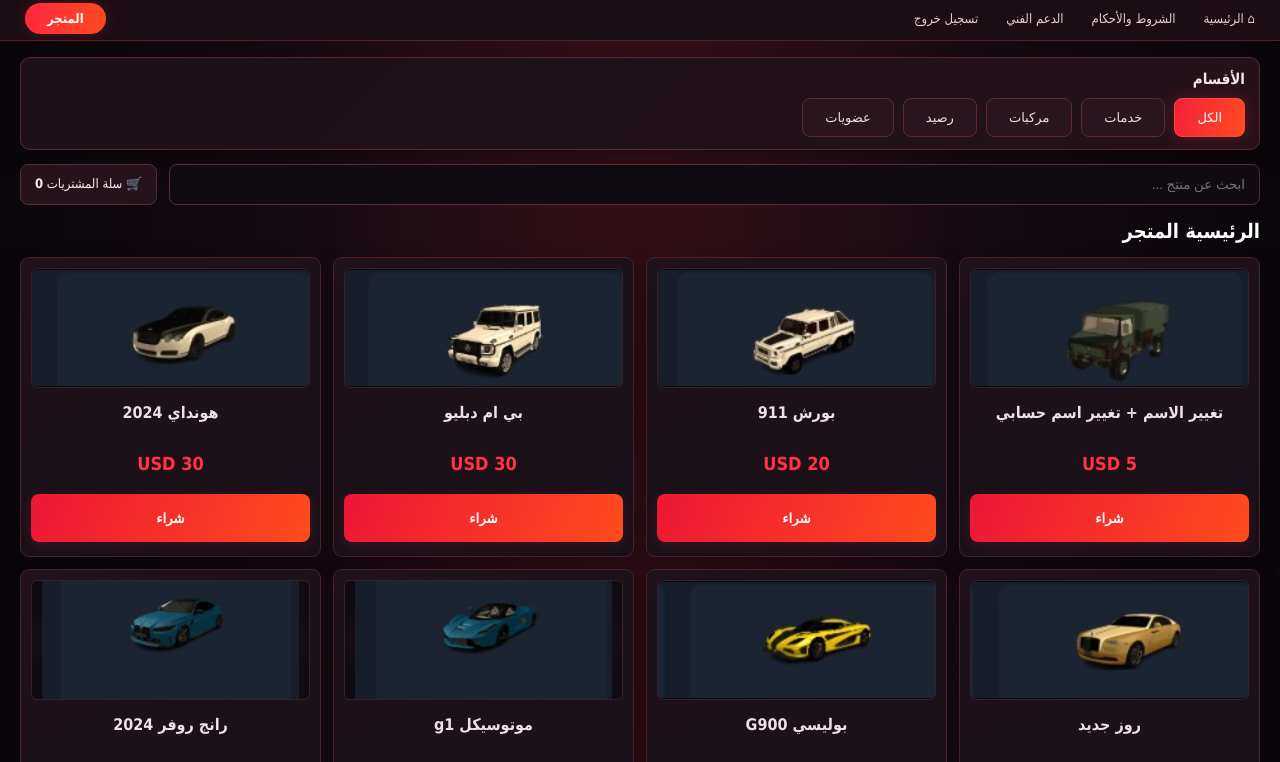
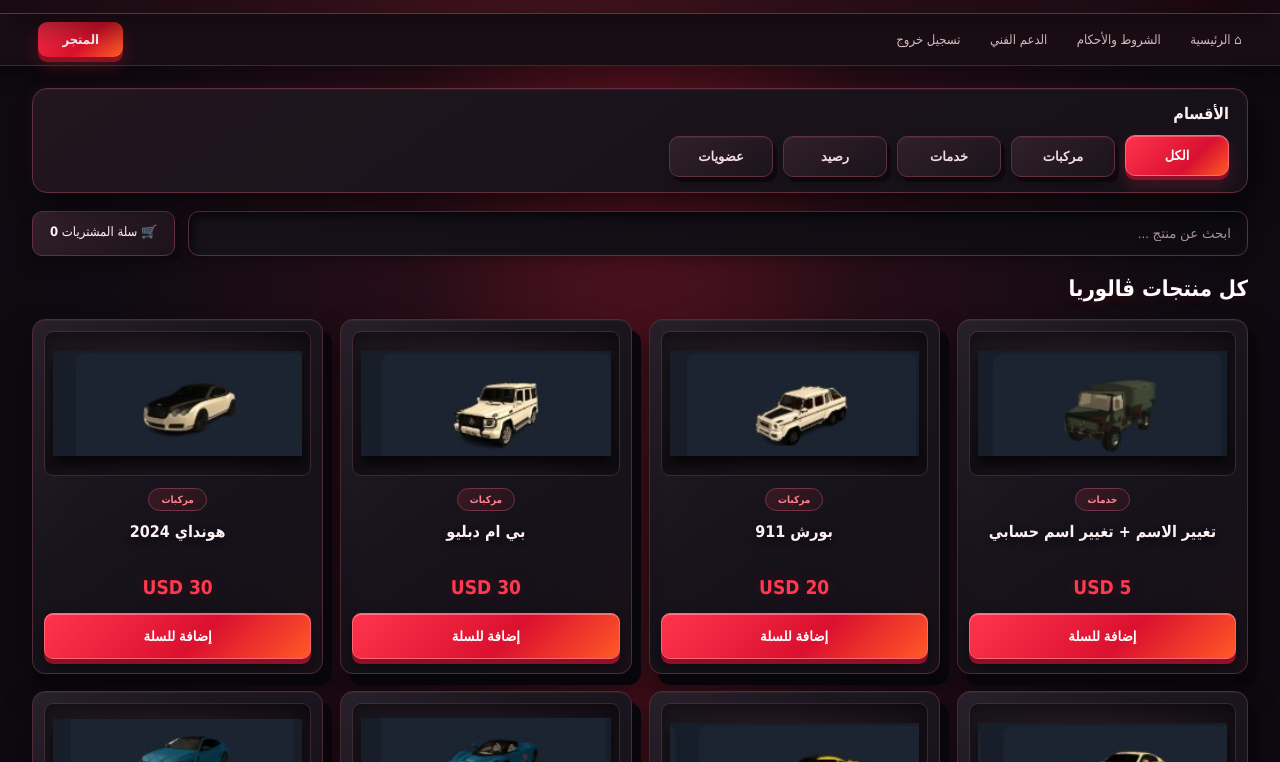
Before and after one commit to BUG-STORE-eg/Valoria, a plain HTML site: page index.html in a window 1280 px wide. Shown: the part 98-860 px from the top of the page. Drawn offline with Linux system fonts and the light colour scheme.

Commit message:
Add files via upload

```diff
--- a/app.js
+++ b/app.js
@@ -1,6 +1,96 @@
-const all=window.VALORIA_PRODUCTS||[];let selected="الكل",cart=0;
-const categories=["الكل",...new Set(all.map(p=>p.category))];
-const cats=document.getElementById("cats"),grid=document.getElementById("grid"),search=document.getElementById("search");
-function drawCats(){cats.innerHTML="";categories.forEach(c=>{const b=document.createElement("button");b.className="cat"+(c===selected?" active":"");b.textContent=c;b.onclick=()=>{selected=c;drawCats();render()};cats.appendChild(b)})}
-function render(){const q=search.value.trim().toLowerCase();const list=all.filter(p=>(selected==="الكل"||p.category===selected)&&p.name.toLowerCase().includes(q));document.getElementById("title").textContent=selected==="الكل"?"الرئيسية المتجر":selected;grid.innerHTML="";list.forEach(p=>{const card=document.createElement("article");card.className="product";card.innerHTML=`<div class="pic"><img src="${p.image}" alt="${p.name}"></div><div class="name">${p.name}</div><div class="price">USD ${p.price}</div><button class="buy">شراء</button>`;card.querySelector(".buy").onclick=()=>{cart++;document.getElementById("count").textContent=cart;alert("تمت الإضافة للسلة التجريبية. الشراء الحقيقي يحتاج ربط دفع وتسليم آمن.")};grid.appendChild(card)})}
-drawCats();render();search.addEventListener("input",render);
+const all = window.VALORIA_PRODUCTS || [];
+let selected = "الكل";
+let cart = 0;
+
+const categoryOrder = ["الكل", "مركبات", "خدمات", "رصيد", "عضويات"];
+const present = [...new Set(all.map(p => p.category).filter(Boolean))];
+const categories = categoryOrder.filter(c => c === "الكل" || present.includes(c))
+  .concat(present.filter(c => !categoryOrder.includes(c)));
+
+const cats = document.getElementById("cats");
+const grid = document.getElementById("grid");
+const search = document.getElementById("search");
+const title = document.getElementById("title");
+
+function drawCats() {
+  cats.innerHTML = "";
+  categories.forEach(category => {
+    const button = document.createElement("button");
+    button.className = "cat" + (category === selected ? " active" : "");
+    button.type = "button";
+    button.textContent = category;
+    button.setAttribute("aria-pressed", category === selected ? "true" : "false");
+    button.onclick = () => {
+      selected = category;
+      drawCats();
+      render();
+    };
+    cats.appendChild(button);
+  });
+}
+
+function render() {
+  const query = search.value.trim().toLocaleLowerCase();
+  const products = all.filter(product => {
+    const categoryMatch = selected === "الكل" || product.category === selected;
+    const textMatch = String(product.name || "").toLocaleLowerCase().includes(query);
+    return categoryMatch && textMatch;
+  });
+
+  title.textContent = selected === "الكل" ? "كل منتجات ڤالوريا" : selected;
+  grid.innerHTML = "";
+
+  if (!products.length) {
+    const empty = document.createElement("div");
+    empty.className = "empty";
+    empty.textContent = "مفيش منتجات في القسم ده بالبحث الحالي.";
+    grid.appendChild(empty);
+    return;
+  }
+
+  products.forEach(product => {
+    const card = document.createElement("article");
+    card.className = "product";
+    const picture = document.createElement("div");
+    picture.className = "pic";
+    const image = document.createElement("img");
+    image.src = product.image;
+    image.alt = product.name || "منتج ڤالوريا";
+    image.loading = "lazy";
+    image.onerror = () => {
+      image.style.display = "none";
+      picture.classList.add("no-image");
+      picture.textContent = "VALORIA";
+    };
+    picture.appendChild(image);
+
+    const category = document.createElement("div");
+    category.className = "product-category";
+    category.textContent = product.category || "منتجات";
+
+    const name = document.createElement("h2");
+    name.className = "name";
+    name.textContent = product.name || "منتج بدون اسم";
+
+    const price = document.createElement("div");
+    price.className = "price";
+    price.textContent = "USD " + product.price;
+
+    const buy = document.createElement("button");
+    buy.className = "buy";
+    buy.type = "button";
+    buy.textContent = "إضافة للسلة";
+    buy.onclick = () => {
+      cart++;
+      document.getElementById("count").textContent = cart;
+      alert("تمت الإضافة للسلة التجريبية. الشراء الحقيقي يحتاج ربط دفع وتسليم آمن.");
+    };
+
+    card.append(picture, category, name, price, buy);
+    grid.appendChild(card);
+  });
+}
+
+drawCats();
+render();
+search.addEventListener("input", render);
--- a/style.css
+++ b/style.css
@@ -1,33 +1,44 @@
 *{box-sizing:border-box}
-:root{--bg:#09070b;--panel:#171018;--panel2:#21131b;--line:#49202b;--red:#ff263f;--red2:#ff4b1f;--text:#f7edf0;--muted:#c7aeb5}
-body{margin:0;background:radial-gradient(ellipse at 50% -20%,#43111b 0,#160b12 38%,var(--bg) 75%);color:var(--text);font-family:Tahoma,Arial,sans-serif}
-.header{min-height:94px;background:linear-gradient(90deg,#190910,#2b0d16 50%,#190910);border-bottom:1px solid #6b202d;display:flex;align-items:center;justify-content:space-between;padding:10px 25px}
-.brand{font-weight:900;font-size:25px;color:#fff;border:2px solid var(--red);border-radius:50%;width:74px;height:74px;display:grid;place-items:center;box-shadow:0 0 22px #ff263f55,inset 0 0 16px #ff263f22}
-.sub{text-align:center;font-weight:bold}.sub small{display:block;color:#d49aa6;font-size:11px;margin-top:5px}.discord{font-size:13px;color:#f0cbd2}
-.nav{min-height:44px;background:#1b0d14;border-bottom:1px solid #54202c;display:flex;align-items:center;gap:28px;padding:0 25px;color:#e7cbd1;font-size:13px;flex-wrap:wrap}
-.nav b{background:linear-gradient(110deg,var(--red),var(--red2));color:#fff;border-radius:20px;padding:8px 22px;margin-right:auto;box-shadow:0 0 16px #ff263f33}
-.category-wrap{margin:16px 20px 14px;background:linear-gradient(135deg,#1c1118,#24121a);border:1px solid #5b2532;border-radius:10px;padding:12px 14px;box-shadow:0 8px 24px #0005}
-.category-head{font-size:15px;font-weight:800;margin:0 0 10px;color:#ffe5e9}
-.categories{display:flex;gap:9px;flex-wrap:wrap}
-.cat{border:1px solid #612735;background:#2a151e;color:#f5dce1;border-radius:8px;padding:11px 22px;text-align:center;cursor:pointer;font-size:13px;transition:.15s}
-.cat:hover{border-color:var(--red);background:#401722}.cat.active{background:linear-gradient(110deg,#f51f3b,#ff4c20);border-color:#ff4b32;color:#fff;box-shadow:0 0 18px #ff263f40}
-.main{min-width:0;padding:0 20px 24px}
-.toolbar{display:flex;gap:12px;margin:0 0 14px}
-.toolbar input{flex:1;min-width:0;background:#100b10;border:1px solid #5b2935;border-radius:8px;color:white;padding:12px 14px;outline:none}
-.toolbar input:focus{border-color:var(--red);box-shadow:0 0 0 2px #ff263f22}
-.cart{background:#25131b;border:1px solid #5b2935;border-radius:8px;padding:11px 14px;white-space:nowrap;font-size:13px}
-.main h1{font-size:20px;margin:0 0 14px;color:#fff}
-.grid{display:grid;grid-template-columns:repeat(6,minmax(0,1fr));gap:12px}
-.product{background:linear-gradient(155deg,#20131b,#171018);border:1px solid #4c202c;border-radius:9px;padding:10px 10px 14px;min-width:0;display:flex;flex-direction:column;align-items:center;min-height:300px;text-align:center;box-shadow:0 8px 22px #0004;transition:transform .16s,border-color .16s}
-.product:hover{transform:translateY(-3px);border-color:#b52a40;box-shadow:0 10px 26px #ff263f17}
-.pic{height:120px;width:100%;background:radial-gradient(ellipse at center,#30202a,#100b11 78%);border:1px solid #38202a;border-radius:6px;display:flex;align-items:center;justify-content:center;overflow:hidden}
-.pic img{width:100%;height:100%;object-fit:contain}
-.stock{display:none!important}
-.name{font-size:16px;font-weight:800;color:#f0dfe3;line-height:1.45;min-height:45px;margin-top:13px}
-.price{color:#ff3448;font-size:18px;font-weight:900;margin:7px 0 13px;text-shadow:0 0 12px #ff263f22}
-.buy{margin-top:auto;width:100%;height:48px;border:0;border-radius:8px;background:linear-gradient(110deg,#ed1735,#ff4b1e);color:white;font-weight:bold;cursor:pointer;box-shadow:0 4px 14px #ff263f25}
-.buy:hover{filter:brightness(1.15)}
-.foot{font-size:11px;color:#bda5ac;margin-top:14px}
-@media(max-width:1400px){.grid{grid-template-columns:repeat(4,minmax(0,1fr))}}
-@media(max-width:900px){.grid{grid-template-columns:repeat(2,minmax(0,1fr))}.nav{gap:10px;font-size:11px}.category-wrap{margin:12px}.main{padding:0 12px 20px}.cat{padding:10px 14px}}
-@media(max-width:520px){.header{padding:10px;gap:8px}.brand{width:58px;height:58px;font-size:20px}.sub{font-size:13px}.discord{font-size:11px}.toolbar{flex-direction:column}.cart{width:max-content}.grid{grid-template-columns:repeat(2,minmax(0,1fr))}.product{min-height:260px}.pic{height:95px}.name{font-size:14px}}
+:root{--bg:#08070b;--panel:#15131b;--panel2:#201720;--line:#4c2831;--red:#ff243f;--hot:#ff5a24;--text:#fff5f6;--muted:#c9b8be}
+html{scroll-behavior:smooth}
+body{margin:0;min-height:100vh;background:radial-gradient(ellipse at 50% -18%,#671322 0,#260d17 28%,#100b12 60%,#08070b 100%);color:var(--text);font-family:Tahoma,Arial,sans-serif}
+.header{min-height:112px;background:linear-gradient(120deg,#160910 0%,#32101a 45%,#170910 100%);border-bottom:1px solid #7a2638;display:flex;align-items:center;justify-content:space-between;padding:15px clamp(14px,3vw,42px);position:relative;overflow:hidden;box-shadow:0 12px 32px #0008}
+.header:after{content:"";position:absolute;width:450px;height:160px;left:24%;top:-110px;background:#ff2944;filter:blur(80px);opacity:.2;pointer-events:none}
+.brand{font-weight:1000;font-size:25px;letter-spacing:2px;color:#fff;border:1px solid #ff5364;border-radius:50%;width:78px;height:78px;display:grid;place-items:center;background:linear-gradient(145deg,#3b1722,#100b12);box-shadow:8px 8px 20px #0009,-4px -4px 12px #ff52601c,inset 0 0 18px #ff263f2b,0 0 24px #ff263f3b;position:relative;z-index:1}
+.sub{text-align:center;font-weight:900;font-size:17px;position:relative;z-index:1}.sub small{display:block;color:#eaa8b2;font-size:11px;margin-top:7px;letter-spacing:2px}.discord{font-size:13px;color:#f4c8d0;position:relative;z-index:1}
+.nav{min-height:52px;background:linear-gradient(180deg,#211019,#160d13);border-bottom:1px solid #53202d;display:flex;align-items:center;gap:clamp(12px,2.3vw,32px);padding:8px clamp(14px,3vw,42px);color:#e9cbd1;font-size:13px;flex-wrap:wrap;box-shadow:0 8px 20px #0005}
+.nav span{cursor:pointer;transition:color .15s}.nav span:hover{color:#ff6678}
+.nav b{background:linear-gradient(135deg,#ff304a,#df102d 55%,#ff6128);color:#fff;border-radius:9px;padding:10px 24px;margin-right:auto;box-shadow:0 5px 0 #8e1026,0 9px 18px #ff263f38;font-weight:800}
+.category-wrap{margin:22px clamp(12px,2.5vw,36px) 18px;background:linear-gradient(145deg,#21151e,#151119);border:1px solid #61303c;border-radius:15px;padding:15px 18px;box-shadow:10px 12px 26px #0008,-3px -3px 12px #ff52600b,inset 0 1px 0 #ffffff0b;position:relative}
+.category-head{font-size:16px;font-weight:900;margin:0 0 13px;color:#fff0f2}
+.categories{display:flex;gap:10px;flex-wrap:wrap}
+.cat{border:1px solid #61303d;background:linear-gradient(145deg,#30202a,#1b131b);color:#f5dce1;border-radius:10px;padding:12px 25px;text-align:center;cursor:pointer;font-size:13px;font-weight:800;min-width:104px;box-shadow:4px 5px 0 #0c080d,0 8px 14px #0004,inset 0 1px 0 #ffffff0d;transition:transform .16s,box-shadow .16s,background .16s}
+.cat:hover{transform:translateY(-2px);border-color:#ff4b61;color:white;box-shadow:4px 7px 0 #0c080d,0 12px 18px #ff263f1e}
+.cat.active{background:linear-gradient(135deg,#ff344d,#d91030 65%,#ff5b26);border-color:#ff6676;color:#fff;box-shadow:0 4px 0 #8e1026,0 9px 18px #ff263f38,inset 0 1px 0 #ffffff44;transform:translateY(-1px)}
+.main{min-width:0;padding:0 clamp(12px,2.5vw,36px) 35px}
+.toolbar{display:flex;gap:13px;margin:0 0 20px}
+.toolbar input{flex:1;min-width:0;background:linear-gradient(145deg,#17121a,#0d0b10);border:1px solid #5b303b;border-radius:11px;color:white;padding:14px 16px;outline:none;box-shadow:inset 4px 4px 10px #0008,inset -2px -2px 7px #ffffff08,0 5px 12px #0004}
+.toolbar input:focus{border-color:var(--red);box-shadow:inset 3px 3px 8px #0008,0 0 0 3px #ff263f20,0 0 20px #ff263f22}
+.toolbar input::placeholder{color:#aa9299}
+.cart{background:linear-gradient(145deg,#33202a,#1b121a);border:1px solid #65303e;border-radius:10px;padding:12px 17px;white-space:nowrap;font-size:13px;box-shadow:5px 6px 0 #0c080d,0 9px 16px #0005}
+#title{font-size:22px;margin:0 0 18px;color:#fff;font-weight:900;text-shadow:0 3px 12px #ff263f25}
+.grid{display:grid;grid-template-columns:repeat(6,minmax(0,1fr));gap:17px}
+.product{background:linear-gradient(145deg,#211923 0%,#17131b 52%,#120f16 100%);border:1px solid #4e2b36;border-radius:13px;padding:11px 11px 14px;min-width:0;display:flex;flex-direction:column;align-items:stretch;min-height:335px;text-align:center;box-shadow:9px 11px 0 #08060a,0 16px 28px #0008,inset 0 1px 0 #ffffff0b;transition:transform .2s,border-color .2s,box-shadow .2s;position:relative;overflow:hidden}
+.product:before{content:"";position:absolute;inset:0;background:linear-gradient(125deg,#ffffff08,transparent 34%,transparent 72%,#ff263f08);pointer-events:none}
+.product:hover{transform:translateY(-5px) perspective(800px) rotateX(1deg);border-color:#b9364c;box-shadow:10px 16px 0 #08060a,0 22px 34px #0009,0 0 22px #ff263f15}
+.pic{height:145px;width:100%;background:radial-gradient(ellipse at 50% 42%,#39232e 0%,#211720 43%,#100d13 100%);border:1px solid #3c2730;border-radius:9px;display:flex;align-items:center;justify-content:center;overflow:hidden;box-shadow:inset 0 8px 18px #0006,inset 0 -3px 10px #ffffff05}
+.pic img{width:100%;height:100%;object-fit:contain;padding:8px;filter:drop-shadow(0 9px 6px #000b);transition:transform .2s}
+.product:hover .pic img{transform:scale(1.06) translateY(-2px)}
+.pic.no-image{color:#ff5268;font-weight:1000;letter-spacing:3px}
+.product-category{align-self:center;margin-top:12px;padding:5px 12px;border:1px solid #733344;border-radius:30px;background:linear-gradient(135deg,#381923,#24141c);color:#ff8291;font-size:10px;font-weight:800}
+.name{font-size:16px;font-weight:900;color:#fff1f3;line-height:1.5;min-height:48px;margin:9px 3px 0;text-shadow:0 2px 7px #0008}
+.price{color:#ff394f;font-size:19px;font-weight:1000;margin:8px 0 15px;text-shadow:0 0 15px #ff263f35}
+.buy{margin-top:auto;width:100%;height:46px;border:1px solid #ff6575;border-radius:9px;background:linear-gradient(135deg,#ff344d 0%,#db102f 58%,#ff5a26 100%);color:white;font-weight:900;cursor:pointer;box-shadow:0 5px 0 #8e1026,0 10px 16px #0007,inset 0 1px 0 #ffffff55;transition:transform .14s,filter .14s,box-shadow .14s}
+.buy:hover{filter:brightness(1.12);transform:translateY(-2px);box-shadow:0 7px 0 #8e1026,0 13px 18px #0008}
+.buy:active{transform:translateY(3px);box-shadow:0 2px 0 #8e1026,0 5px 10px #0006}
+.empty{grid-column:1/-1;padding:45px;text-align:center;color:#c9aeb5;background:#17121a;border:1px dashed #67313e;border-radius:12px}
+.foot{font-size:11px;color:#bda5ac;margin-top:22px;text-align:center}
+@media(max-width:1500px){.grid{grid-template-columns:repeat(4,minmax(0,1fr))}}
+@media(max-width:1000px){.grid{grid-template-columns:repeat(3,minmax(0,1fr))}.cat{min-width:90px;padding:11px 17px}}
+@media(max-width:700px){.grid{grid-template-columns:repeat(2,minmax(0,1fr));gap:12px}.nav{gap:12px;font-size:11px}.category-wrap{margin:13px 10px}.main{padding:0 10px 22px}.product{min-height:290px}.pic{height:110px}.name{font-size:14px}.price{font-size:17px}.header{min-height:88px}.brand{width:60px;height:60px;font-size:19px}.sub{font-size:13px}.discord{font-size:11px}}
+@media(max-width:420px){.grid{grid-template-columns:1fr 1fr}.pic{height:92px}.cat{min-width:0;flex:1;padding:10px 8px}}
```
